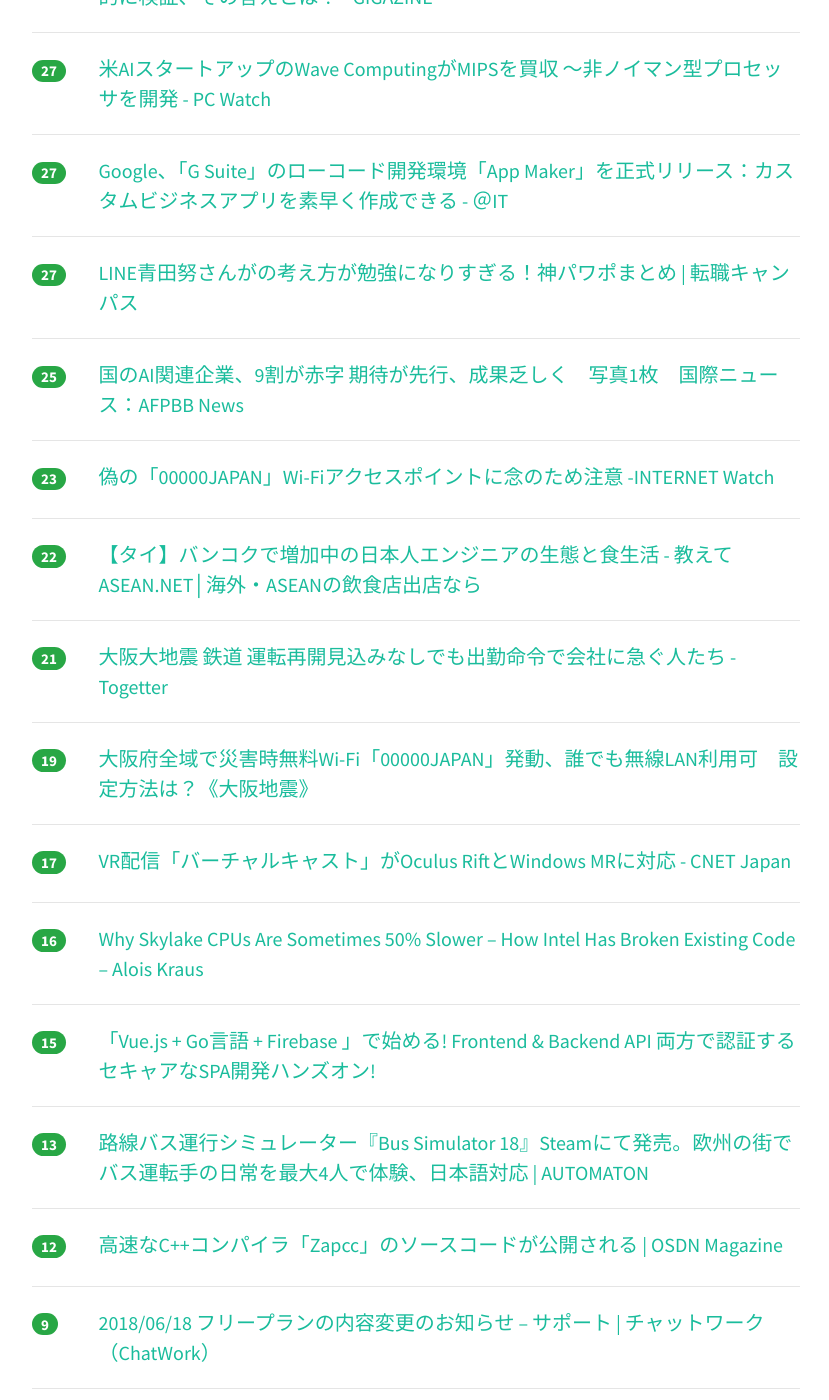
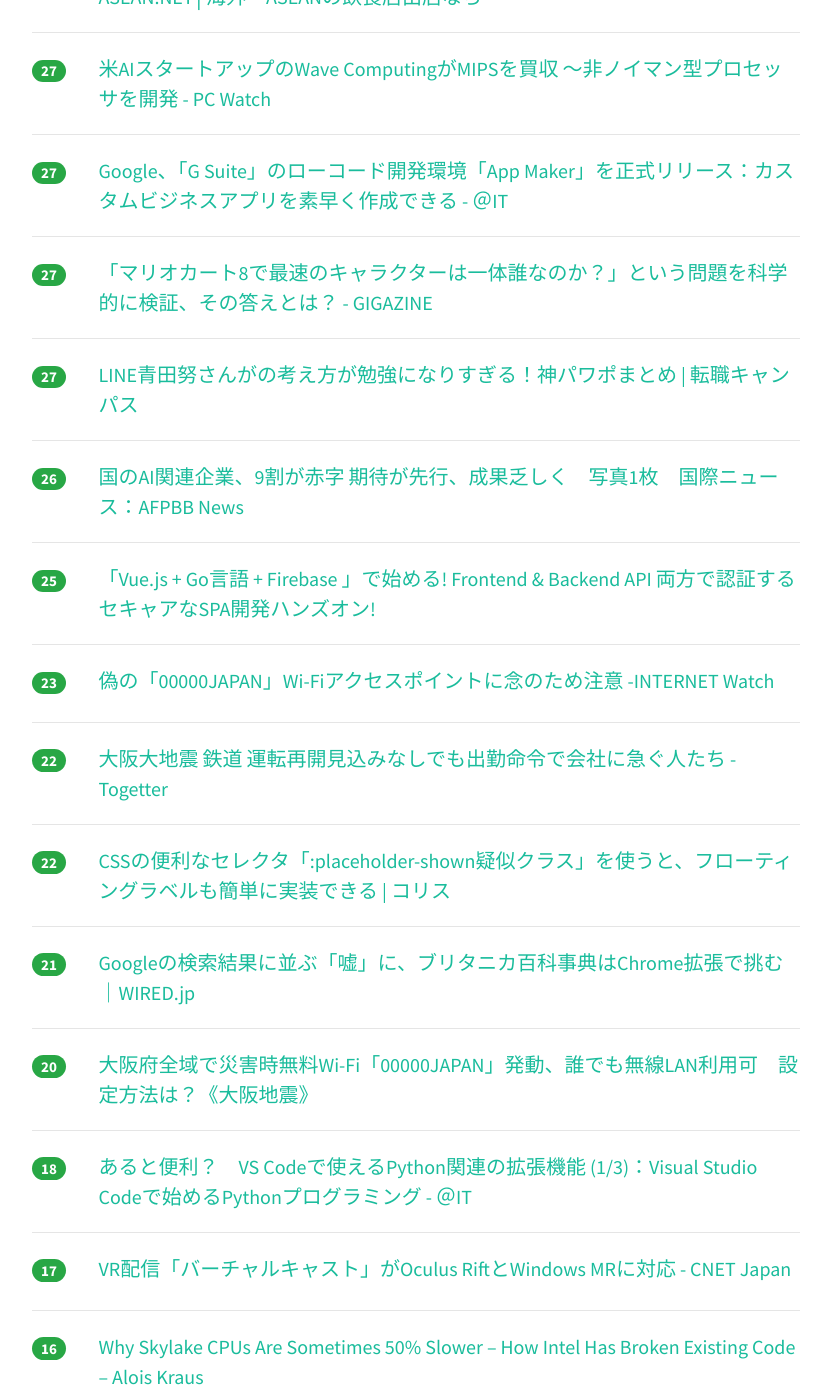
Before and after one commit to yatta47/hatena-matome-site, a Jekyll site: the page built from _posts/2018-06-19-hatena.md, in a window 1280 px wide and 1400 px high, scrolled down 1521 px. Shown: the whole window, without its empty margins (224-1053 px from the left). Built offline with Jekyll 4.4.1, drawn with Linux system fonts in a browser that asks for light colours; nearby versions of some CDN libraries; some of the changed text lies outside the part shown.

Commit message:
Updated 2018-06-19

```diff
--- a/_posts/2018-06-19-hatena.md
+++ b/_posts/2018-06-19-hatena.md
@@ -1,28 +1,28 @@
 ---
 layout: post
 title:  "2018-06-19 はてぶIT"
-date:   2018-06-19 11:01:07
+date:   2018-06-19 12:01:35
 tags: [it-hotentry]
 ---
-28 件のデータあり
+32 件のデータあり
 
 <hr><div class="row">
-<div class="col-1"><span class="badge badge-pill badge-success h2">261</span></div>
+<div class="col-1"><span class="badge badge-pill badge-success h2">321</span></div>
 <div class="col-11"><a href='http://blog.animereview.jp/slack-new-office/' target='_blank'>Slack新社屋で使われているクラウドサービス達 | ロードバランスすだちくん</a></div>
 </div>
 <hr>
 <div class="row">
-<div class="col-1"><span class="badge badge-pill badge-success h2">137</span></div>
+<div class="col-1"><span class="badge badge-pill badge-success h2">165</span></div>
 <div class="col-11"><a href='https://www.publickey1.jp/blog/18/webdriverw3cweb.html' target='_blank'>「WebDriver」がW3Cの勧告に到達。Webブラウザのテスト自動化などを実現 － Publickey</a></div>
 </div>
 <hr>
 <div class="row">
-<div class="col-1"><span class="badge badge-pill badge-success h2">85</span></div>
+<div class="col-1"><span class="badge badge-pill badge-success h2">106</span></div>
 <div class="col-11"><a href='http://kabumatome.doorblog.jp/archives/65920793.html' target='_blank'>システム移行中のみずほ、一部ATMでトラブル発生するもリスク分散で回避か : 市況かぶ全力２階建</a></div>
 </div>
 <hr>
 <div class="row">
-<div class="col-1"><span class="badge badge-pill badge-success h2">82</span></div>
+<div class="col-1"><span class="badge badge-pill badge-success h2">102</span></div>
 <div class="col-11"><a href='https://qiita.com/wonohe/items/529321475d68b9191036' target='_blank'>大規模Vue.jsアプリを開発するときのディレクトリ構成考えた</a></div>
 </div>
 <hr>
@@ -32,8 +32,13 @@ tags: [it-hotentry]
 </div>
 <hr>
 <div class="row">
-<div class="col-1"><span class="badge badge-pill badge-success h2">47</span></div>
+<div class="col-1"><span class="badge badge-pill badge-success h2">53</span></div>
 <div class="col-11"><a href='https://tekunabe.hatenablog.jp/entry/2018/06/18/163310' target='_blank'>自動化を考える前に読んでおきたいプレゼン資料たち - てくなべ</a></div>
+</div>
+<hr>
+<div class="row">
+<div class="col-1"><span class="badge badge-pill badge-success h2">40</span></div>
+<div class="col-11"><a href='https://dev.to/origamium/create-reactelectron-application-in-quickly--36nl' target='_blank'>ReactとElectronでアプリケーションをすぐに作るやり方</a></div>
 </div>
 <hr>
 <div class="row">
@@ -43,32 +48,27 @@ tags: [it-hotentry]
 <hr>
 <div class="row">
 <div class="col-1"><span class="badge badge-pill badge-success h2">36</span></div>
-<div class="col-11"><a href='https://dev.to/origamium/create-reactelectron-application-in-quickly--36nl' target='_blank'>ReactとElectronでアプリケーションをすぐに作るやり方</a></div>
+<div class="col-11"><a href='https://dev.to/mizchi/react-starter-with-9-line-html-4dfb' target='_blank'>React starter with 9 line html</a></div>
 </div>
 <hr>
 <div class="row">
-<div class="col-1"><span class="badge badge-pill badge-success h2">34</span></div>
+<div class="col-1"><span class="badge badge-pill badge-success h2">36</span></div>
 <div class="col-11"><a href='https://pokemongolive.com/post/friendsandtrading/' target='_blank'>2018年6月18日 『Pokémon GO』に「フレンド機能」が追加され、「ギフティング」や「ポケモン交換」ができるようになります！</a></div>
 </div>
 <hr>
 <div class="row">
-<div class="col-1"><span class="badge badge-pill badge-success h2">32</span></div>
-<div class="col-11"><a href='https://dev.to/mizchi/react-starter-with-9-line-html-4dfb' target='_blank'>React starter with 9 line html</a></div>
-</div>
-<hr>
-<div class="row">
-<div class="col-1"><span class="badge badge-pill badge-success h2">32</span></div>
+<div class="col-1"><span class="badge badge-pill badge-success h2">35</span></div>
 <div class="col-11"><a href='http://jp.automaton.am/articles/columnjp/20180618-70379/' target='_blank'>ゲームメディアはリークを扱ってもよいのか？E3を騒がせた「リーク情報」について、あらためて考える | AUTOMATON</a></div>
 </div>
 <hr>
 <div class="row">
-<div class="col-1"><span class="badge badge-pill badge-success h2">28</span></div>
+<div class="col-1"><span class="badge badge-pill badge-success h2">30</span></div>
 <div class="col-11"><a href='https://xuwei-k.hatenablog.com/entry/2018/06/18/163043' target='_blank'>Scala本体に貢献(pull request)してみる話 - xuwei-k's blog</a></div>
 </div>
 <hr>
 <div class="row">
-<div class="col-1"><span class="badge badge-pill badge-success h2">28</span></div>
-<div class="col-11"><a href='https://gigazine.net/news/20180618-best-character-mario-kart/' target='_blank'>「マリオカート8で最速のキャラクターは一体誰なのか？」という問題を科学的に検証、その答えとは？ - GIGAZINE</a></div>
+<div class="col-1"><span class="badge badge-pill badge-success h2">30</span></div>
+<div class="col-11"><a href='http://e-asean.net/14748' target='_blank'>【タイ】バンコクで増加中の日本人エンジニアの生態と食生活 - 教えてASEAN.NET│海外・ASEANの飲食店出店なら</a></div>
 </div>
 <hr>
 <div class="row">
@@ -83,12 +83,22 @@ tags: [it-hotentry]
 <hr>
 <div class="row">
 <div class="col-1"><span class="badge badge-pill badge-success h2">27</span></div>
+<div class="col-11"><a href='https://gigazine.net/news/20180618-best-character-mario-kart/' target='_blank'>「マリオカート8で最速のキャラクターは一体誰なのか？」という問題を科学的に検証、その答えとは？ - GIGAZINE</a></div>
+</div>
+<hr>
+<div class="row">
+<div class="col-1"><span class="badge badge-pill badge-success h2">27</span></div>
 <div class="col-11"><a href='http://jinzai.pecori.jp/domain/2018/06/19/aota/' target='_blank'>LINE青田努さんがの考え方が勉強になりすぎる！神パワポまとめ | 転職キャンパス</a></div>
 </div>
 <hr>
 <div class="row">
+<div class="col-1"><span class="badge badge-pill badge-success h2">26</span></div>
+<div class="col-11"><a href='http://www.afpbb.com/articles/-/3178971' target='_blank'>国のAI関連企業、9割が赤字 期待が先行、成果乏しく　写真1枚　国際ニュース：AFPBB News</a></div>
+</div>
+<hr>
+<div class="row">
 <div class="col-1"><span class="badge badge-pill badge-success h2">25</span></div>
-<div class="col-11"><a href='http://www.afpbb.com/articles/-/3178971' target='_blank'>国のAI関連企業、9割が赤字 期待が先行、成果乏しく　写真1枚　国際ニュース：AFPBB News</a></div>
+<div class="col-11"><a href='https://qiita.com/po3rin/items/d3e016d01162e9d9de80' target='_blank'>「Vue.js + Go言語 + Firebase 」で始める! Frontend & Backend API 両方で認証するセキャアなSPA開発ハンズオン!</a></div>
 </div>
 <hr>
 <div class="row">
@@ -98,17 +108,27 @@ tags: [it-hotentry]
 <hr>
 <div class="row">
 <div class="col-1"><span class="badge badge-pill badge-success h2">22</span></div>
-<div class="col-11"><a href='http://e-asean.net/14748' target='_blank'>【タイ】バンコクで増加中の日本人エンジニアの生態と食生活 - 教えてASEAN.NET│海外・ASEANの飲食店出店なら</a></div>
+<div class="col-11"><a href='https://togetter.com/li/1238408' target='_blank'>大阪大地震 鉄道 運転再開見込みなしでも出勤命令で会社に急ぐ人たち - Togetter</a></div>
+</div>
+<hr>
+<div class="row">
+<div class="col-1"><span class="badge badge-pill badge-success h2">22</span></div>
+<div class="col-11"><a href='https://coliss.com/articles/build-websites/operation/css/css-only-floating-label.html' target='_blank'>CSSの便利なセレクタ「:placeholder-shown疑似クラス」を使うと、フローティングラベルも簡単に実装できる | コリス</a></div>
 </div>
 <hr>
 <div class="row">
 <div class="col-1"><span class="badge badge-pill badge-success h2">21</span></div>
-<div class="col-11"><a href='https://togetter.com/li/1238408' target='_blank'>大阪大地震 鉄道 運転再開見込みなしでも出勤命令で会社に急ぐ人たち - Togetter</a></div>
+<div class="col-11"><a href='https://wired.jp/2018/06/19/britannica-insights/' target='_blank'>Googleの検索結果に並ぶ「嘘」に、ブリタニカ百科事典はChrome拡張で挑む｜WIRED.jp</a></div>
 </div>
 <hr>
 <div class="row">
-<div class="col-1"><span class="badge badge-pill badge-success h2">19</span></div>
+<div class="col-1"><span class="badge badge-pill badge-success h2">20</span></div>
 <div class="col-11"><a href='https://www.huffingtonpost.jp/2018/06/18/wi-fi-00000_a_23461508/' target='_blank'>大阪府全域で災害時無料Wi-Fi「00000JAPAN」発動、誰でも無線LAN利用可　設定方法は？《大阪地震》</a></div>
+</div>
+<hr>
+<div class="row">
+<div class="col-1"><span class="badge badge-pill badge-success h2">18</span></div>
+<div class="col-11"><a href='http://www.atmarkit.co.jp/ait/articles/1806/19/news026.html' target='_blank'>あると便利？　VS Codeで使えるPython関連の拡張機能 (1/3)：Visual Studio Codeで始めるPythonプログラミング - ＠IT</a></div>
 </div>
 <hr>
 <div class="row">
@@ -122,12 +142,7 @@ tags: [it-hotentry]
 </div>
 <hr>
 <div class="row">
-<div class="col-1"><span class="badge badge-pill badge-success h2">15</span></div>
-<div class="col-11"><a href='https://qiita.com/po3rin/items/d3e016d01162e9d9de80' target='_blank'>「Vue.js + Go言語 + Firebase 」で始める! Frontend & Backend API 両方で認証するセキャアなSPA開発ハンズオン!</a></div>
-</div>
-<hr>
-<div class="row">
-<div class="col-1"><span class="badge badge-pill badge-success h2">13</span></div>
+<div class="col-1"><span class="badge badge-pill badge-success h2">14</span></div>
 <div class="col-11"><a href='http://jp.automaton.am/articles/newsjp/20180618-70396/' target='_blank'>路線バス運行シミュレーター『Bus Simulator 18』Steamにて発売。欧州の街でバス運転手の日常を最大4人で体験、日本語対応 | AUTOMATON</a></div>
 </div>
 <hr>
@@ -137,8 +152,13 @@ tags: [it-hotentry]
 </div>
 <hr>
 <div class="row">
-<div class="col-1"><span class="badge badge-pill badge-success h2">9</span></div>
+<div class="col-1"><span class="badge badge-pill badge-success h2">11</span></div>
 <div class="col-11"><a href='https://help.chatwork.com/hc/ja/articles/360000101981' target='_blank'>2018/06/18 フリープランの内容変更のお知らせ – サポート | チャットワーク（ChatWork）</a></div>
+</div>
+<hr>
+<div class="row">
+<div class="col-1"><span class="badge badge-pill badge-success h2">3</span></div>
+<div class="col-11"><a href='https://employment.en-japan.com/engineerhub/entry/2018/06/19/110000' target='_blank'>「Go言語らしさ」とは何か？　Simplicityの哲学を理解し、Go Wayに沿った開発を進めることの良さ - エンジニアHub｜若手Webエンジニアのキャリアを考える！</a></div>
 </div>
 <hr>
 <div class="row">
```
